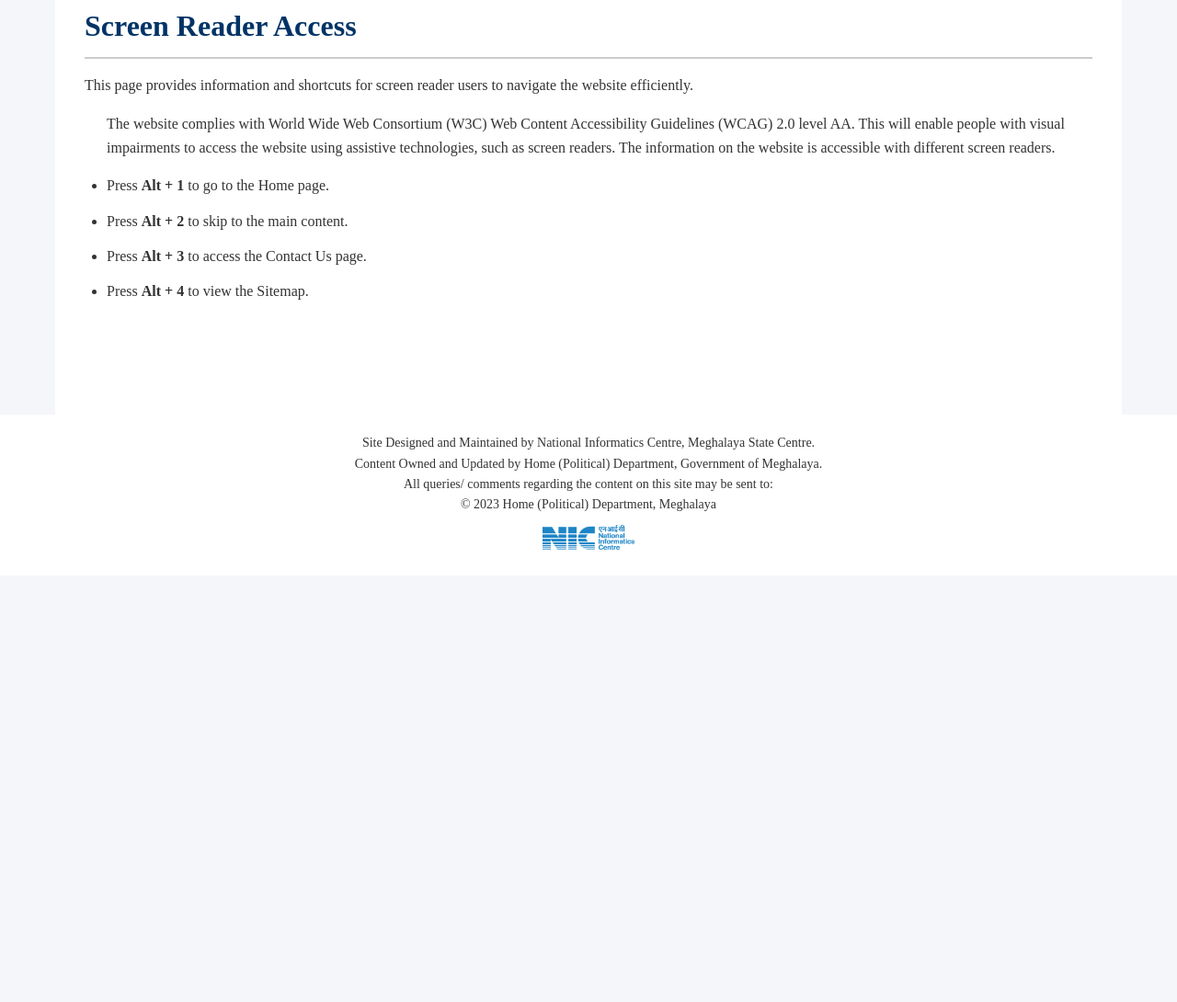
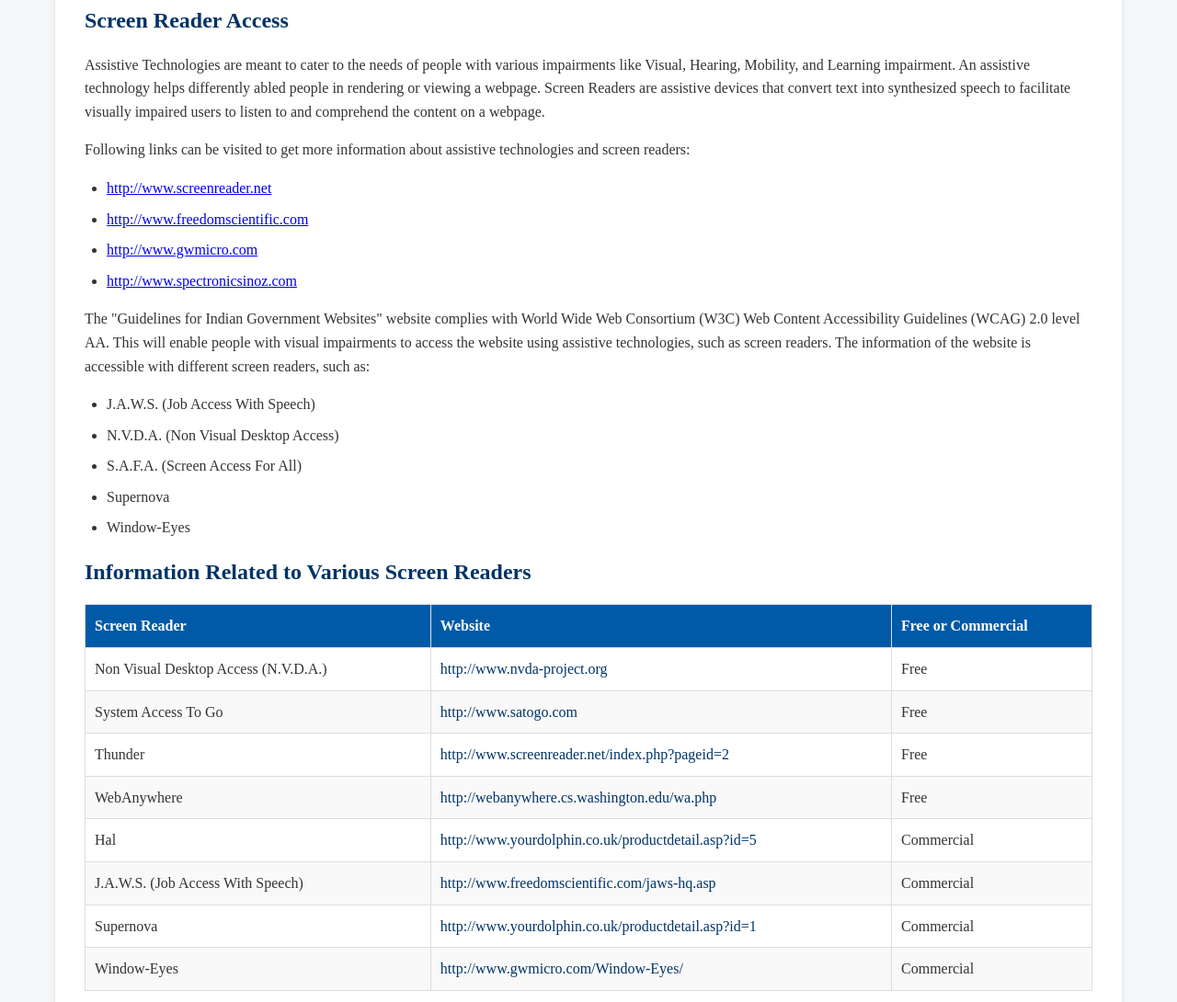
Before and after one commit to DeepanjanDG/Home-Political, a plain HTML site: page screen.html in a window 1280 px wide. Shown: the part 242-1332 px from the top of the page at 92% size. Before the commit the page ends 868 px from the top, so only its background shows below. Drawn offline with Linux system fonts and the light colour scheme.

Commit message:
Push to Start

```diff
--- a/css/screen.css
+++ b/css/screen.css
@@ -166,34 +166,67 @@
     text-decoration: underline;
   }
 
-  /* Main Content */
-  main {
-    padding: 2rem;
-    background-color: #fff;
-    min-height: 60vh;
-  }
+ /* Main Content Section */
+.content-section {
+  margin-bottom: 2rem;
+  background: var(--white);
+  padding: 2rem;
+  border-radius: 5px;
+  box-shadow: 0 2px 5px rgba(0, 0, 0, 0.1);
+}
 
-  main h1 {
-    font-size: 2rem;
-    color: #003366;
-    margin-bottom: 1rem;
-    border-bottom: 2px solid #ccc;
-    padding-bottom: 0.5rem;
-  }
+.content-section h1, .content-section h2 {
+  color: var(--primary-color);
+  margin-bottom: 1rem;
+}
 
-  main p {
-    font-size: 1rem;
-    margin-bottom: 1rem;
-  }
+.content-section p {
+  margin-bottom: 1rem;
+  line-height: 1.6;
+}
 
-  main ul {
-    padding-left: 1.5rem;
-  }
+.content-section ul {
+  padding-left: 1.5rem;
+  margin-bottom: 1rem;
+}
 
-  main li {
-    margin-bottom: 0.8rem;
-    line-height: 1.6;
-  }
+.content-section ul li {
+  margin-bottom: 0.5rem;
+}
+
+.content-section table {
+  width: 100%;
+  border-collapse: collapse;
+  margin-top: 1rem;
+}
+
+.content-section table th, .content-section table td {
+  border: 1px solid #ddd;
+  padding: 10px;
+  text-align: left;
+}
+
+.content-section table th {
+  background-color: var(--secondary-color);
+  color: var(--white);
+}
+
+.content-section table tr:nth-child(even) {
+  background-color: #f9f9f9;
+}
+
+.content-section table tr:hover {
+  background-color: #f1f1f1;
+}
+
+.content-section table a {
+  color: var(--primary-color);
+  text-decoration: none;
+}
+
+.content-section table a:hover {
+  text-decoration: underline;
+}
 
   /* Footer */
   footer {
--- a/screen.html
+++ b/screen.html
@@ -69,14 +69,74 @@
     <main id="main-content">
       <section class="content-section">
         <h1>Screen Reader Access</h1>
-        <p>This page provides information and shortcuts for screen reader users to navigate the website efficiently.</p>
+        <p>Assistive Technologies are meant to cater to the needs of people with various impairments like Visual, Hearing, Mobility, and Learning impairment. An assistive technology helps differently abled people in rendering or viewing a webpage. Screen Readers are assistive devices that convert text into synthesized speech to facilitate visually impaired users to listen to and comprehend the content on a webpage.</p>
+        <p>Following links can be visited to get more information about assistive technologies and screen readers:</p>
         <ul>
-          <p>The website complies with World Wide Web Consortium (W3C) Web Content Accessibility Guidelines (WCAG) 2.0 level AA. This will enable people with visual impairments to access the website using assistive technologies, such as screen readers. The information on the website is accessible with different screen readers.</p>
-          <li>Press <strong>Alt + 1</strong> to go to the Home page.</li>
-          <li>Press <strong>Alt + 2</strong> to skip to the main content.</li>
-          <li>Press <strong>Alt + 3</strong> to access the Contact Us page.</li>
-          <li>Press <strong>Alt + 4</strong> to view the Sitemap.</li>
+          <li><a href="http://www.screenreader.net" target="_blank">http://www.screenreader.net</a></li>
+          <li><a href="http://www.freedomscientific.com" target="_blank">http://www.freedomscientific.com</a></li>
+          <li><a href="http://www.gwmicro.com" target="_blank">http://www.gwmicro.com</a></li>
+          <li><a href="http://www.spectronicsinoz.com" target="_blank">http://www.spectronicsinoz.com</a></li>
         </ul>
+        <p>The "Guidelines for Indian Government Websites" website complies with World Wide Web Consortium (W3C) Web Content Accessibility Guidelines (WCAG) 2.0 level AA. This will enable people with visual impairments to access the website using assistive technologies, such as screen readers. The information of the website is accessible with different screen readers, such as:</p>
+        <ul>
+          <li>J.A.W.S. (Job Access With Speech)</li>
+          <li>N.V.D.A. (Non Visual Desktop Access)</li>
+          <li>S.A.F.A. (Screen Access For All)</li>
+          <li>Supernova</li>
+          <li>Window-Eyes</li>
+        </ul>
+        <h2>Information Related to Various Screen Readers</h2>
+        <table>
+          <thead>
+            <tr>
+              <th>Screen Reader</th>
+              <th>Website</th>
+              <th>Free or Commercial</th>
+            </tr>
+          </thead>
+          <tbody>
+            <tr>
+              <td>Non Visual Desktop Access (N.V.D.A.)</td>
+              <td><a href="http://www.nvda-project.org" target="_blank">http://www.nvda-project.org</a></td>
+              <td>Free</td>
+            </tr>
+            <tr>
+              <td>System Access To Go</td>
+              <td><a href="http://www.satogo.com" target="_blank">http://www.satogo.com</a></td>
+              <td>Free</td>
+            </tr>
+            <tr>
+              <td>Thunder</td>
+              <td><a href="http://www.screenreader.net/index.php?pageid=2" target="_blank">http://www.screenreader.net/index.php?pageid=2</a></td>
+              <td>Free</td>
+            </tr>
+            <tr>
+              <td>WebAnywhere</td>
+              <td><a href="http://webanywhere.cs.washington.edu/wa.php" target="_blank">http://webanywhere.cs.washington.edu/wa.php</a></td>
+              <td>Free</td>
+            </tr>
+            <tr>
+              <td>Hal</td>
+              <td><a href="http://www.yourdolphin.co.uk/productdetail.asp?id=5" target="_blank">http://www.yourdolphin.co.uk/productdetail.asp?id=5</a></td>
+              <td>Commercial</td>
+            </tr>
+            <tr>
+              <td>J.A.W.S. (Job Access With Speech)</td>
+              <td><a href="http://www.freedomscientific.com/jaws-hq.asp" target="_blank">http://www.freedomscientific.com/jaws-hq.asp</a></td>
+              <td>Commercial</td>
+            </tr>
+            <tr>
+              <td>Supernova</td>
+              <td><a href="http://www.yourdolphin.co.uk/productdetail.asp?id=1" target="_blank">http://www.yourdolphin.co.uk/productdetail.asp?id=1</a></td>
+              <td>Commercial</td>
+            </tr>
+            <tr>
+              <td>Window-Eyes</td>
+              <td><a href="http://www.gwmicro.com/Window-Eyes/" target="_blank">http://www.gwmicro.com/Window-Eyes/</a></td>
+              <td>Commercial</td>
+            </tr>
+          </tbody>
+        </table>
       </section>
     </main>
   </div>
```
Also changed, not shown: reports.html (added).
